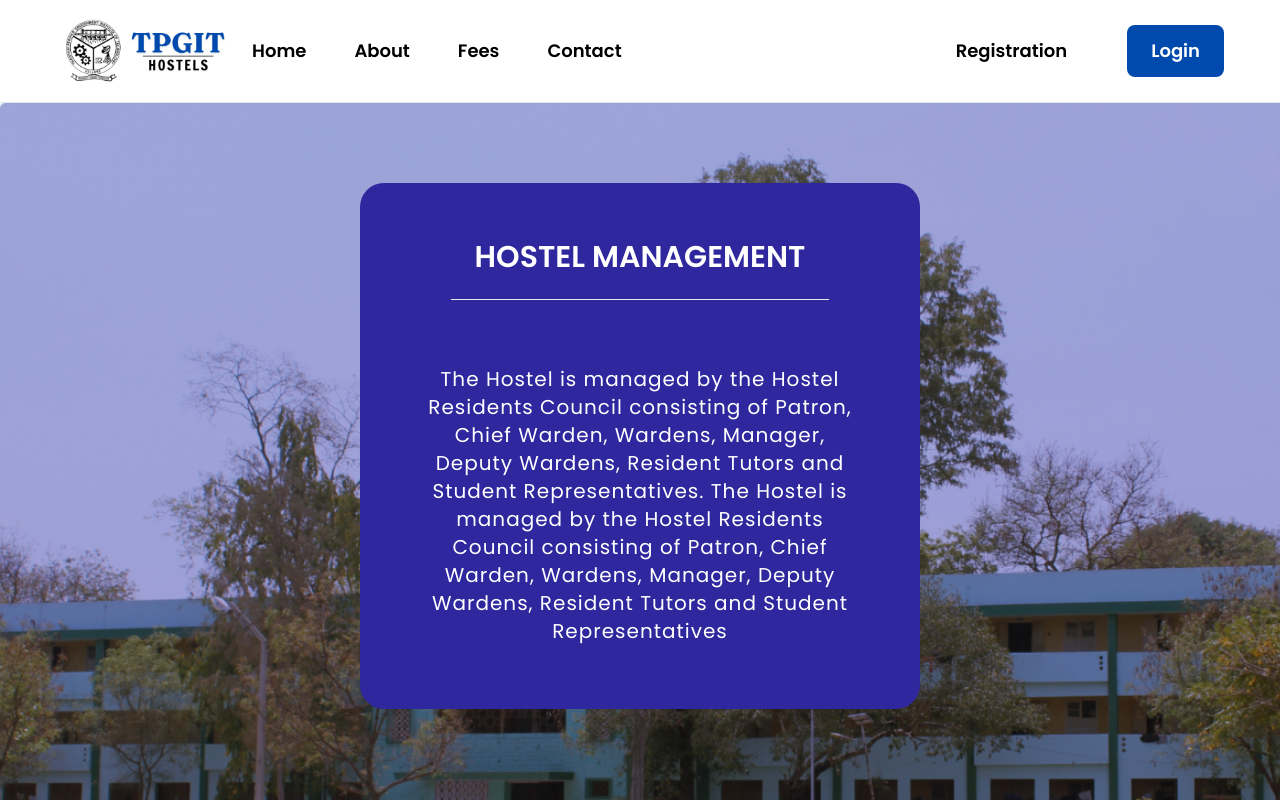
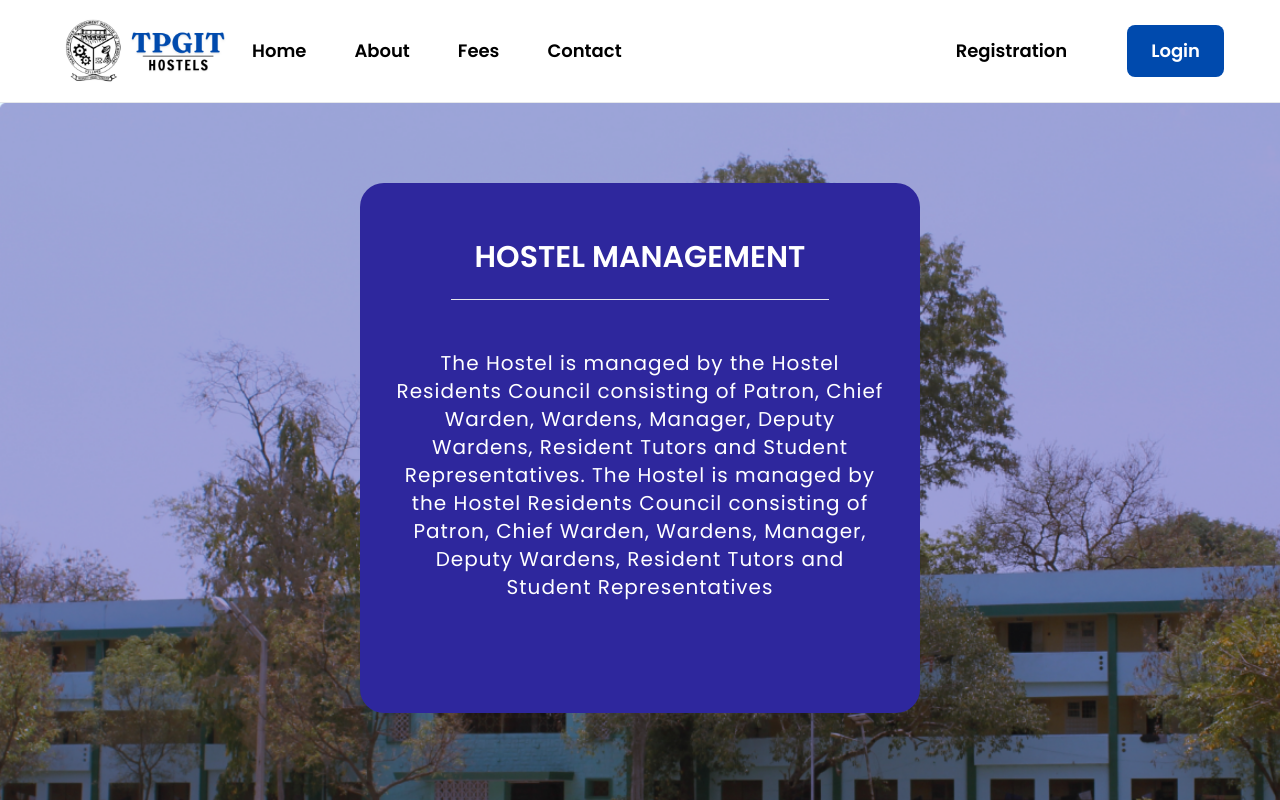
Before and after one commit to latha1307/TPGIT_hostel, a React (Vite) app: page / in a window 1280 px wide. Shown: the top 800 px of the page. Built offline with nearby package versions, Linux system fonts and the light colour scheme.

Commit message:
Ajusted the Welcome component

```diff
--- a/src/components/Welcome.jsx
+++ b/src/components/Welcome.jsx
@@ -3,10 +3,10 @@ export const Welcome = () => {
   return (
     <>
         <div>
-            <div className="bgWelcomebg text-white text-center h-auto w-full md:w-1/2 flex flex-col border-none rounded-3xl m-auto justify-center items-center">
-              <h1 className="font-semibold lg:text-3xl text-2xl p-6 md:p-6 mt-8 border-b">HOSTEL MANAGEMENT</h1>
-              <hr/>
-              <p className="m-4 md:m-16 text-sm ml-8 mr-8 md:text-xl mb-28 tracking-wider">The Hostel is managed by the Hostel Residents Council consisting of Patron, Chief Warden, Wardens, Manager, Deputy Wardens, Resident Tutors and Student Representatives. The Hostel is managed by the Hostel Residents Council consisting of Patron, Chief Warden, Wardens, Manager, Deputy Wardens, Resident Tutors and Student Representatives</p>
+            <div className="bgWelcomebg text-white text-center h-auto w-full md:w-1/2  flex flex-col border-none rounded-3xl m-auto justify-center items-center">
+              <h1 className="font-semibold lg:text-3xl text-xl p-6 md:p-6 mt-6 sm:mt-8 border-b">HOSTEL MANAGEMENT</h1>
+              <hr className="my-2"/>
+              <p className="m-4 md:m-8 text-sm ml-8 mr-8 md:text-xl lg:mb-28 mb-10 tracking-wider">The Hostel is managed by the Hostel Residents Council consisting of Patron, Chief Warden, Wardens, Manager, Deputy Wardens, Resident Tutors and Student Representatives. The Hostel is managed by the Hostel Residents Council consisting of Patron, Chief Warden, Wardens, Manager, Deputy Wardens, Resident Tutors and Student Representatives</p>
             </div>
         </div>
 
```
